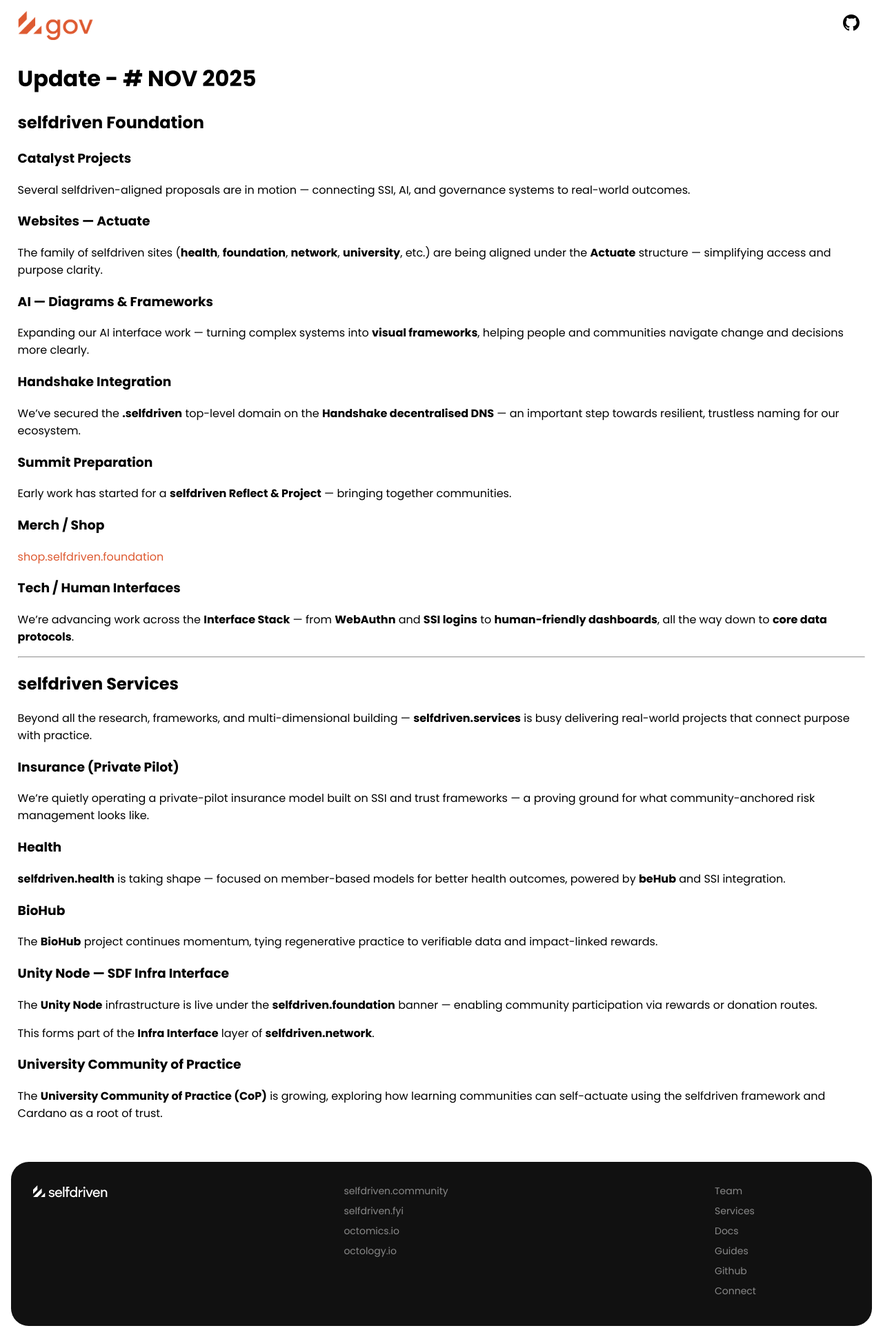
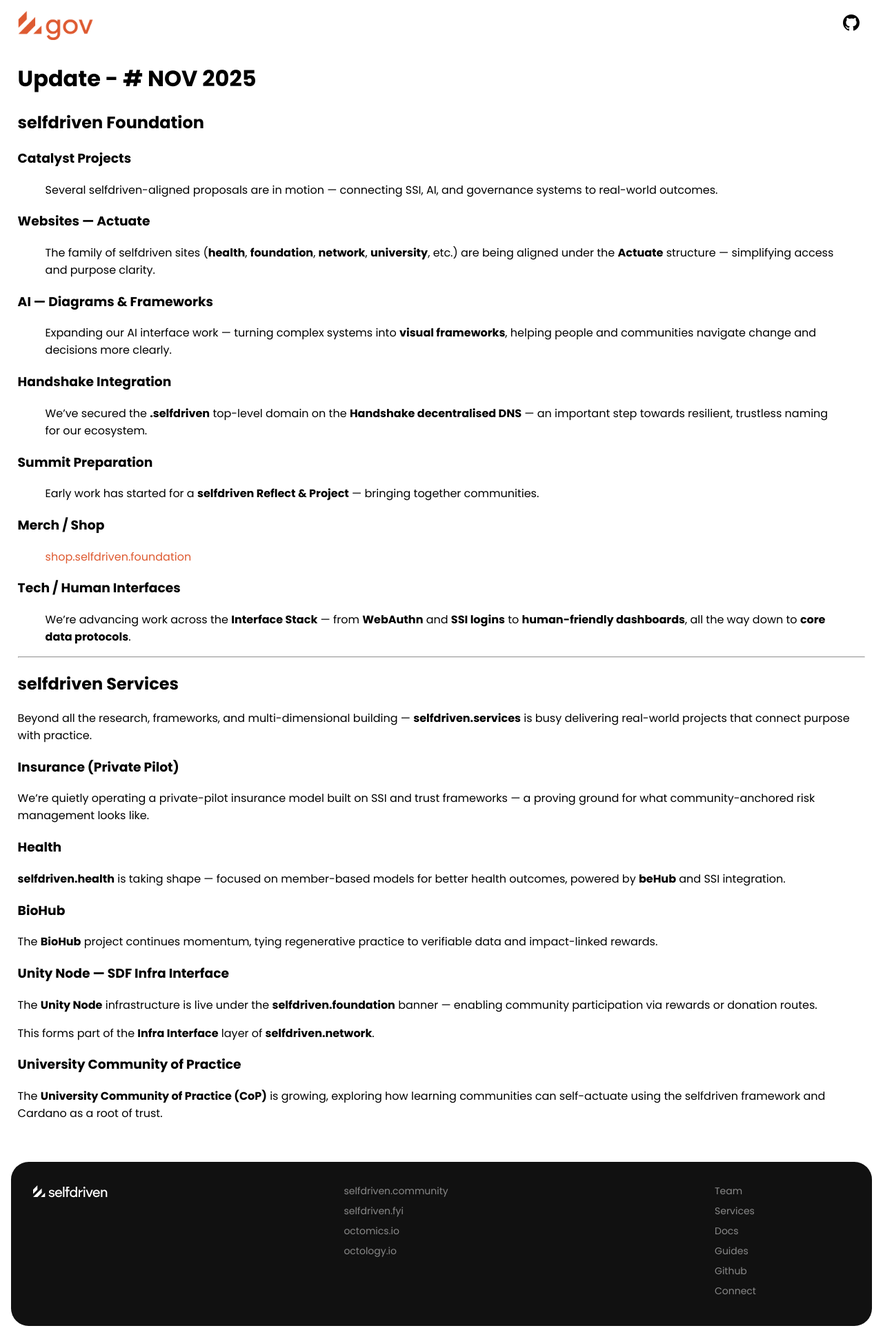
Before and after one commit to selfdriven-engagement/governance, a Jekyll site: the page built from docs/pages/updates-nov2025.md, in a window 1280 px wide. Shown: the whole page at 69% size. Built offline with Jekyll 4.4.1, drawn with Linux system fonts in a browser that asks for light colours.

Commit message:
Update updates-nov2025.md

```diff
--- a/docs/pages/updates-nov2025.md
+++ b/docs/pages/updates-nov2025.md
@@ -10,25 +10,26 @@ description: "selfdriven Gov - Updates"
 ## selfdriven Foundation
 
 ### Catalyst Projects
-Several selfdriven-aligned proposals are in motion — connecting SSI, AI, and governance systems to real-world outcomes.
+
+> Several selfdriven-aligned proposals are in motion — connecting SSI, AI, and governance systems to real-world outcomes.
 
 ### Websites — Actuate
-The family of selfdriven sites (**health**, **foundation**, **network**, **university**, etc.) are being aligned under the **Actuate** structure — simplifying access and purpose clarity.
+> The family of selfdriven sites (**health**, **foundation**, **network**, **university**, etc.) are being aligned under the **Actuate** structure — simplifying access and purpose clarity.
 
 ### AI — Diagrams & Frameworks
-Expanding our AI interface work — turning complex systems into **visual frameworks**, helping people and communities navigate change and decisions more clearly.
+> Expanding our AI interface work — turning complex systems into **visual frameworks**, helping people and communities navigate change and decisions more clearly.
 
 ### Handshake Integration
-We’ve secured the **.selfdriven** top-level domain on the **Handshake decentralised DNS** — an important step towards resilient, trustless naming for our ecosystem.
+> We’ve secured the **.selfdriven** top-level domain on the **Handshake decentralised DNS** — an important step towards resilient, trustless naming for our ecosystem.
 
 ### Summit Preparation
-Early work has started for a **selfdriven Reflect & Project** — bringing together communities.
+> Early work has started for a **selfdriven Reflect & Project** — bringing together communities.
 
 ### Merch / Shop
-[shop.selfdriven.foundation](https://shop.selfdriven.foundation)
+> [shop.selfdriven.foundation](https://shop.selfdriven.foundation)
 
 ### Tech / Human Interfaces
-We’re advancing work across the **Interface Stack** — from **WebAuthn** and **SSI logins** to **human-friendly dashboards**, all the way down to **core data protocols**.
+> We’re advancing work across the **Interface Stack** — from **WebAuthn** and **SSI logins** to **human-friendly dashboards**, all the way down to **core data protocols**.
 
 ---
 
```
